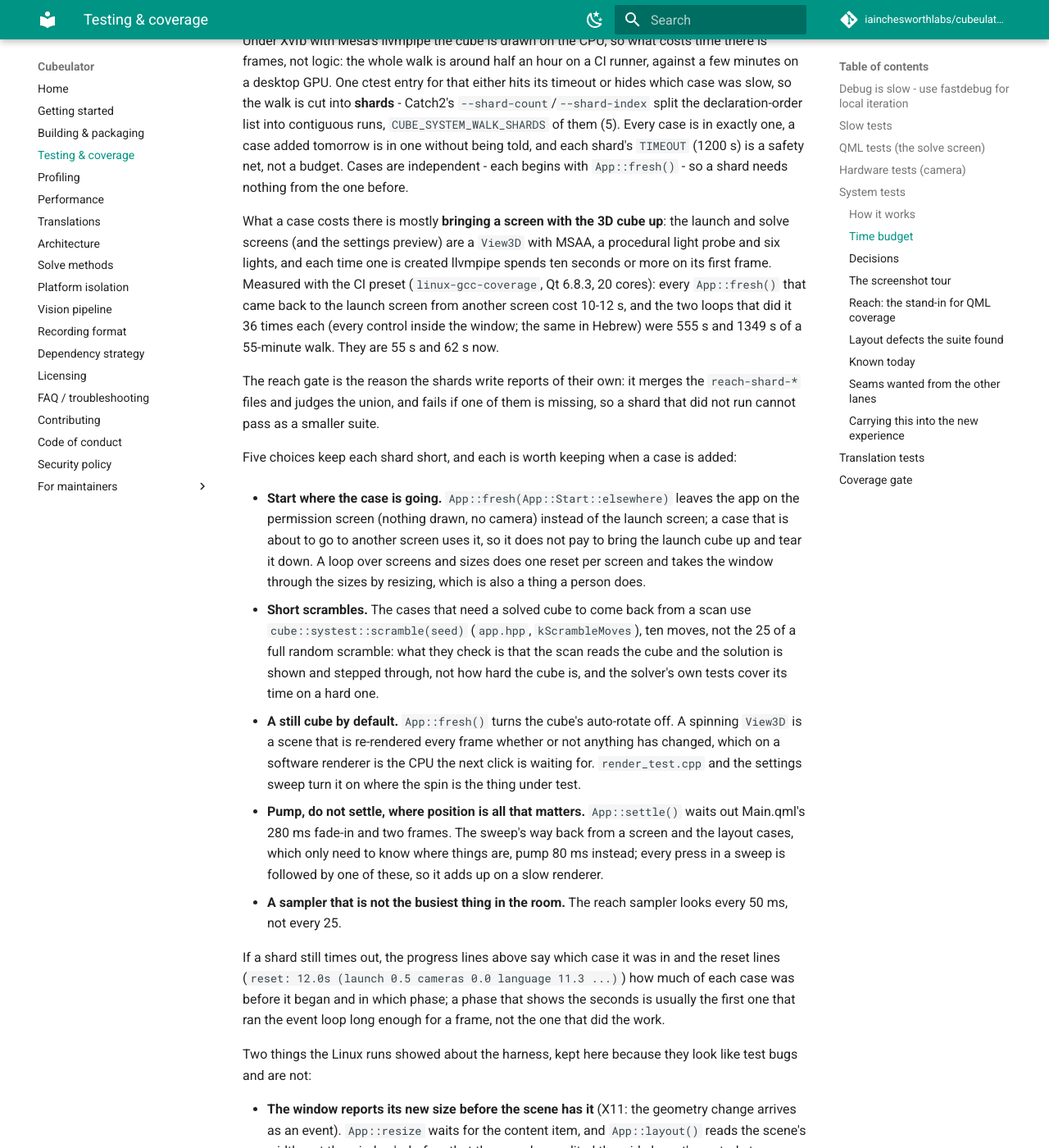
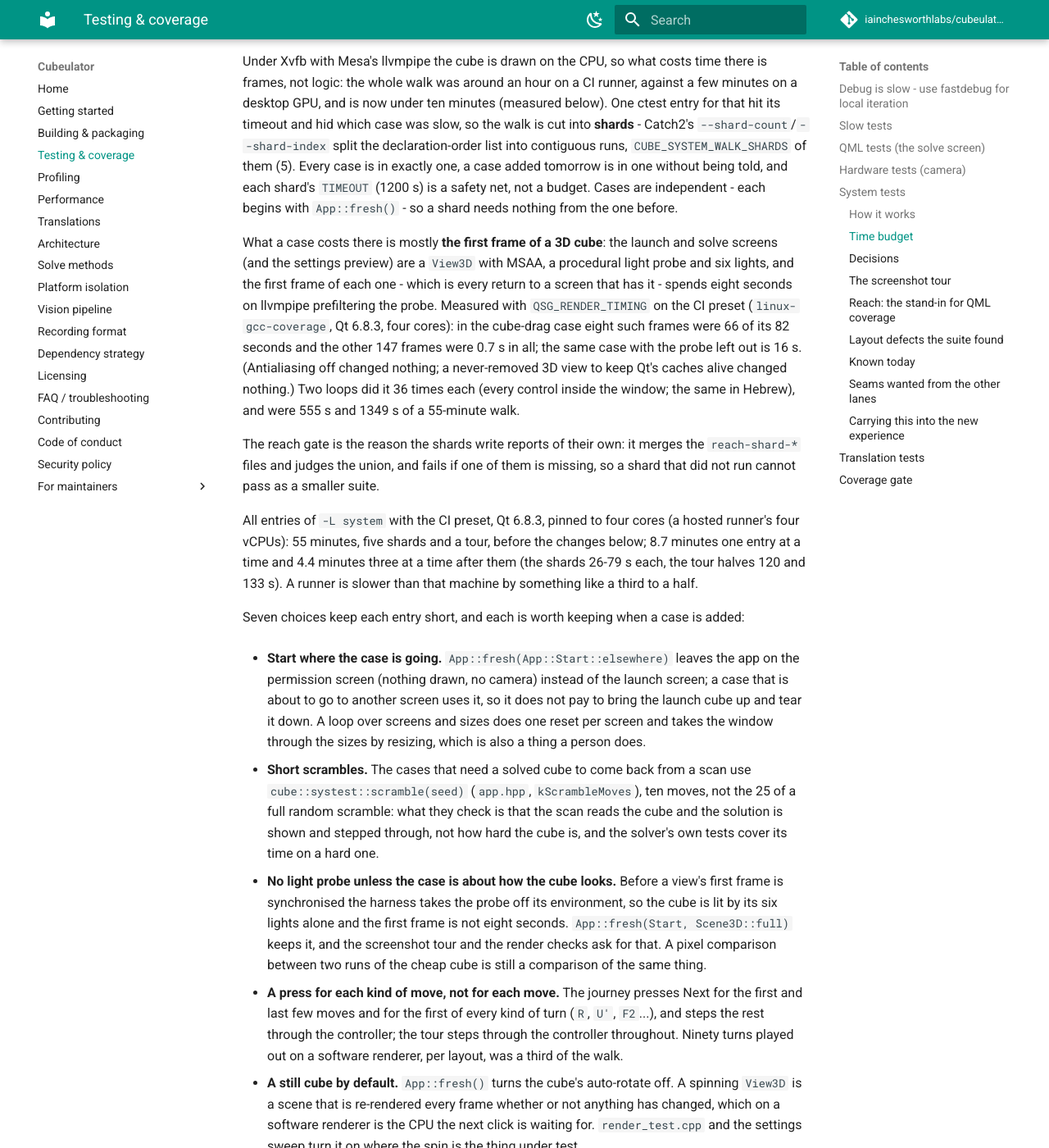
Before and after one commit to iainchesworth/cubeulator, an MkDocs documentation site: the page built from docs/testing.md, in a window 1280 px wide and 1400 px high, scrolled down 5336 px. Shown: the whole window at 82% size. Built offline with MkDocs 1.6.1 and Material for MkDocs 9.7.7, drawn with Linux system fonts in a browser that asks for light colours; comment, search, counter and statistics services are not loaded; some of the changed text lies outside the part shown.

Commit message:
system tests: the first frame of a cube was eight seconds; leave the light probe out
Measured with QSG_RENDER_TIMING on the CI preset (linux-gcc-coverage,
Qt 6.8.3, pinned to four cores): in the cube-drag case eight frames were
66 of its 82 seconds and the other 147 frames 0.7 s in all. Those are the
first frame of each View3D - every return to a screen with the cube - which
spends ~8 s on llvmpipe prefiltering the light probe. With the probe left
out the same case is 16 s. Antialiasing off changed nothing, and a
never-removed 3D view to keep Qt's caches alive changed nothing (A/B).

- App::fresh(Start, Scene3D): Scene3D::cheap is the default; before a
  View3D's first frame is synchronised the harness removes the probe from
  its environment (the six lights still light the cube). The tour and the
  render checks ask for Scene3D::full, so what they look at is the cube as
  it is.
- The tour is two cases and two ctest entries (system.tour.narrow/.wide)
  that can run side by side, and steps the solution to its middle and end
  through the controller instead of pressing Next ninety times.
- The journey presses Next for the first and last few moves and the first
  of each kind of turn, and steps the rest through the controller.
- ctest COST on the tour entries so a parallel run starts them first.

The whole -L system set, CI preset, four cores: 1372 s -> 521 s one entry at
a time (the shards 26-79 s, the tour halves 120 and 133 s), 1050 -> 263 s
three at a time. Windows ctest -L system -j 3: 9/9 in 81 s. The merged
reach gate is 12/12, 18/18, 102/102 on both.

```diff
--- a/docs/testing.md
+++ b/docs/testing.md
@@ -162,11 +162,12 @@ personal `CMakeUserPresets.json` test preset that wants the suite inherits
 
 That is a handful of ctest entries: `system.walk.<n>of<count>` (the suite bar
 the tour, cut into shards, five by default - a run of the app each),
-`system.tour` (the screenshot tour, below, a run of its own), `system.reach`
-(the reach gate, below; merges what the shards saw, needs no display) and
-`system.relaunch` (a second launch with a setting already in the store).
-`ctest --preset <preset>-system -R system.walk` runs the shards; `-j` runs them
-side by side where there is a CPU to spare.
+`system.tour.narrow` and `system.tour.wide` (the screenshot tour, below, one
+run of its own per layout), `system.reach` (the reach gate, below; merges what
+the shards saw, needs no display) and `system.relaunch` (a second launch with
+a setting already in the store). `ctest --preset <preset>-system -R
+system.walk` runs the shards; `-j` runs entries side by side, which on four
+cores took the whole set from 8.7 to 4.4 minutes (below).
 
 On a desktop that opens a window and drives it; on a headless Linux box give
 it a display and software GL (this is what CI does):
@@ -203,7 +204,7 @@ window outside every monitor is never sent an expose, so the app never counts
 as shown.
 
 It writes `<build>/system-test-output/` (or `$CUBE_SYSTEM_TEST_OUT`):
-`tour/screens/*.png` (the screenshot tour) and `reach-shard-<n>-of-<count>.json`
+`tour/<layout>/screens/*.png` (the screenshot tour) and `reach-shard-<n>-of-<count>.json`
 with `.txt` beside each (what that shard visited; a whole walk run by hand
 writes `reach.json`). CI uploads that directory as the `system-test-output`
 artifact.
@@ -255,9 +256,10 @@ somewhere to draw.
 ### Time budget
 
 Under Xvfb with Mesa's llvmpipe the cube is drawn on the CPU, so what costs
-time there is frames, not logic: the whole walk is around half an hour on a
-CI runner, against a few minutes on a desktop GPU. One ctest entry for that
-either hits its timeout or hides which case was slow, so the walk is cut into
+time there is frames, not logic: the whole walk was around an hour on a CI
+runner, against a few minutes on a desktop GPU, and is now under ten minutes
+(measured below). One ctest entry for that hit its timeout and hid which
+case was slow, so the walk is cut into
 **shards** - Catch2's `--shard-count`/`--shard-index` split the
 declaration-order list into contiguous runs, `CUBE_SYSTEM_WALK_SHARDS` of them
 (5). Every case is in exactly one, a case added tomorrow is in one without
@@ -265,20 +267,29 @@ being told, and each shard's `TIMEOUT` (1200 s) is a safety net, not a budget.
 Cases are independent - each begins with `App::fresh()` - so a shard needs
 nothing from the one before.
 
-What a case costs there is mostly **bringing a screen with the 3D cube up**:
-the launch and solve screens (and the settings preview) are a `View3D` with
-MSAA, a procedural light probe and six lights, and each time one is created
-llvmpipe spends ten seconds or more on its first frame. Measured with the CI
-preset (`linux-gcc-coverage`, Qt 6.8.3, 20 cores): every `App::fresh()` that
-came back to the launch screen from another screen cost 10-12 s, and the two
-loops that did it 36 times each (every control inside the window; the same in
-Hebrew) were 555 s and 1349 s of a 55-minute walk. They are 55 s and 62 s now.
+What a case costs there is mostly **the first frame of a 3D cube**: the
+launch and solve screens (and the settings preview) are a `View3D` with MSAA, a
+procedural light probe and six lights, and the first frame of each one - which
+is every return to a screen that has it - spends eight seconds on llvmpipe
+prefiltering the probe. Measured with `QSG_RENDER_TIMING` on the CI preset
+(`linux-gcc-coverage`, Qt 6.8.3, four cores): in the cube-drag case eight such
+frames were 66 of its 82 seconds and the other 147 frames were 0.7 s in all;
+the same case with the probe left out is 16 s. (Antialiasing off changed
+nothing; a never-removed 3D view to keep Qt's caches alive changed nothing.)
+Two loops did it 36 times each (every control inside the window; the same in
+Hebrew), and were 555 s and 1349 s of a 55-minute walk.
 
 The reach gate is the reason the shards write reports of their own: it merges
 the `reach-shard-*` files and judges the union, and fails if one of them is
 missing, so a shard that did not run cannot pass as a smaller suite.
 
-Five choices keep each shard short, and each is worth keeping when a case is
+All entries of `-L system` with the CI preset, Qt 6.8.3, pinned to four cores
+(a hosted runner's four vCPUs): 55 minutes, five shards and a tour, before the
+changes below; 8.7 minutes one entry at a time and 4.4 minutes three at a time
+after them (the shards 26-79 s each, the tour halves 120 and 133 s). A runner
+is slower than that machine by something like a third to a half.
+
+Seven choices keep each entry short, and each is worth keeping when a case is
 added:
 
 - **Start where the case is going.** `App::fresh(App::Start::elsewhere)` leaves
@@ -293,6 +304,17 @@ added:
   ten moves, not the 25 of a full random scramble: what they check is that the
   scan reads the cube and the solution is shown and stepped through, not how
   hard the cube is, and the solver's own tests cover its time on a hard one.
+- **No light probe unless the case is about how the cube looks.** Before a
+  view's first frame is synchronised the harness takes the probe off its
+  environment, so the cube is lit by its six lights alone and the first frame
+  is not eight seconds. `App::fresh(Start, Scene3D::full)` keeps it, and the
+  screenshot tour and the render checks ask for that. A pixel comparison
+  between two runs of the cheap cube is still a comparison of the same thing.
+- **A press for each kind of move, not for each move.** The journey presses
+  Next for the first and last few moves and for the first of every kind of turn
+  (`R`, `U'`, `F2`...), and steps the rest through the controller; the tour
+  steps through the controller throughout. Ninety turns played out on a
+  software renderer, per layout, was a third of the walk.
 - **A still cube by default.** `App::fresh()` turns the cube's auto-rotate
   off. A spinning `View3D` is a scene that is re-rendered every frame whether
   or not anything has changed, which on a software renderer is the CPU the
@@ -392,11 +414,14 @@ solve screens - narrow (390x844) and wide (900x640), light and dark:
 spin is switched off so pictures do not depend on timing. The test asserts
 each exists and is not a blank window; judging them is for a person.
 
-It is its own ctest entry (`system.tour`, writing to
-`<build>/system-test-output/tour`) because it is the slowest part by far -
-48 grabs of a window that is being rendered in software on Linux CI - and a
-picture that cannot be taken should not hide what the walk found, nor spend
-the walk's time budget.
+It is two ctest entries of its own (`system.tour.narrow` and `.wide`, writing
+to `<build>/system-test-output/tour/<layout>`) because it is the slowest part
+by far - 48 grabs of a window that is being rendered in software on Linux CI
+- and a picture that cannot be taken should not hide what the walk found, nor
+spend the walk's time budget. Each layout is a half of the pictures and can
+run beside the other. The solution is stepped to its middle and its end
+through the controller, not by pressing Next ninety times: the pictures want
+the cube there, and the journey presses the control.
 
 ### Reach: the stand-in for QML coverage
 
```
Also changed, not shown: 6 other files.
